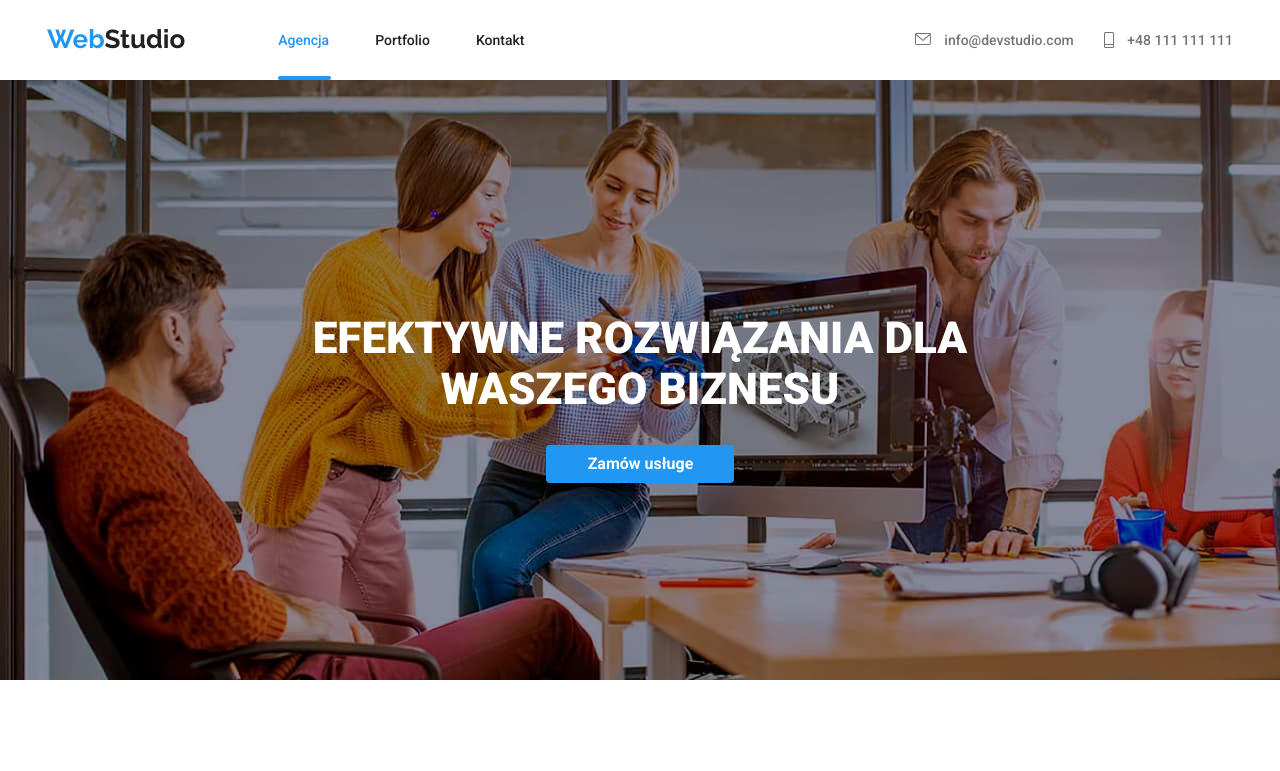
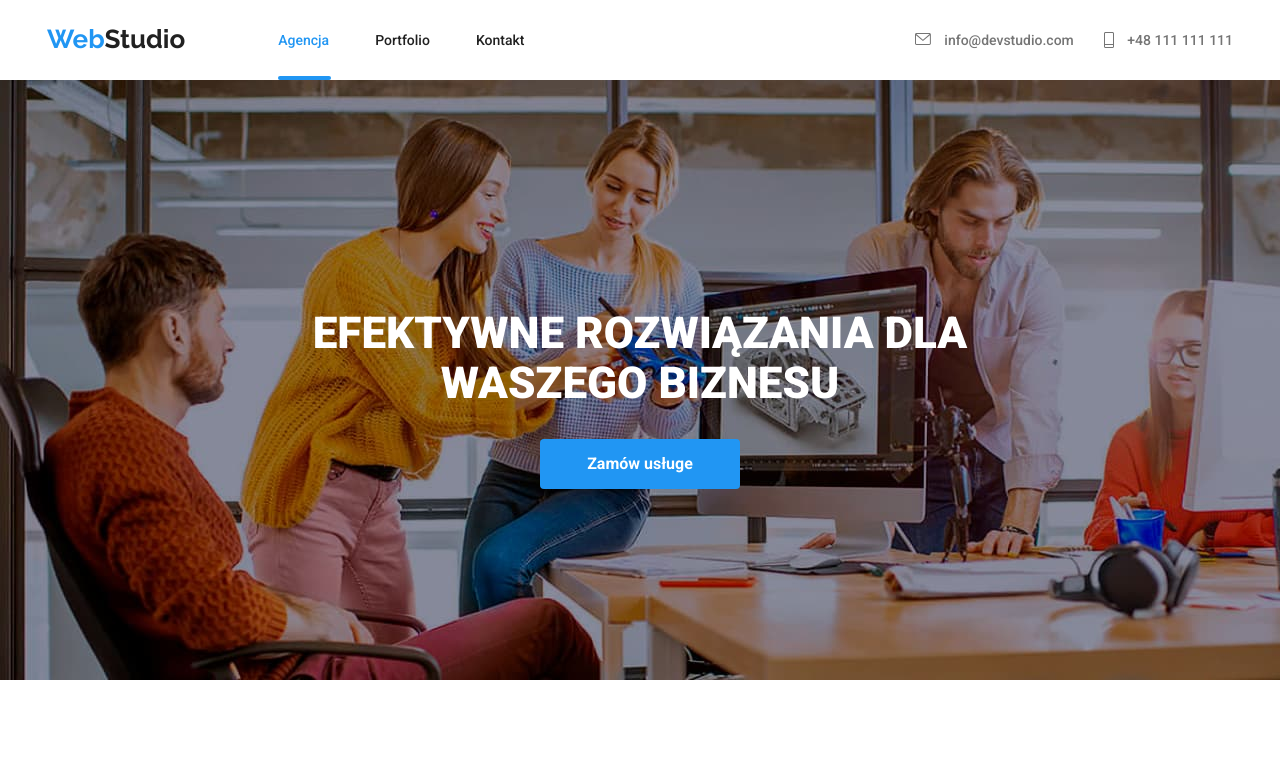
Before and after one commit to igarys/goit-markup-hw-05, a plain HTML site: page index.html in a window 1280 px wide. Shown: the top 771 px of the page. Drawn offline with nearby package versions, Linux system fonts and the light colour scheme.

Commit message:
Update styles.css

```diff
--- a/css/styles.css
+++ b/css/styles.css
@@ -88,9 +88,10 @@ body {
   border-radius: 4px;
   border: none;
   padding-block: 10px;
-  padding-left: 42px;
-  padding-right: 41px;
+  padding-left: 47px;
+  padding-right: 47px;
   cursor: pointer;
+  line-height: 1.88;
 }
 .lorem-ipsum {
   font-family: inherit;
```
